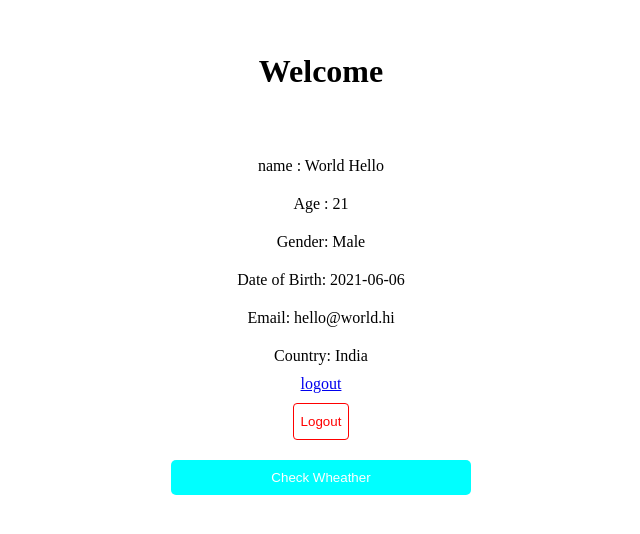
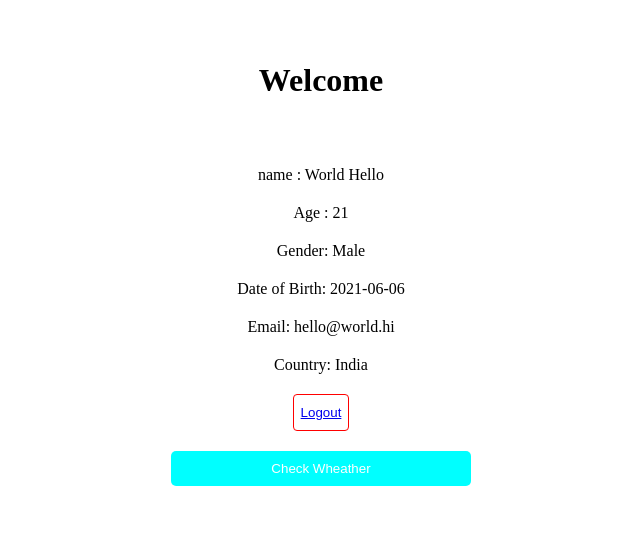
Before and after one commit to Srivarshinisachayanthan/HOMEPAGE, a plain HTML site: page index.html in a window 1280 px wide. Shown: the part 140-674 px from the top of the page, without its empty margins (487-1127 px from the left). Drawn offline with Linux system fonts and the light colour scheme.

Commit message:
update commit

```diff
--- a/index.html
+++ b/index.html
@@ -17,8 +17,7 @@
         <p>Date of Birth: 2021-06-06</p>
         <p>Email: hello@world.hi</p>
         <p>Country: India</p>
-        <a href='http://localhost:3000/'>logout</a>
-        <button class='logoutbtn'>Logout</button>
+        <button class='logoutbtn'><a href='http://localhost:3000/'>Logout</a></button>
         <button class='checkwheather'>Check Wheather</button>
     </div>
 </body>
```
